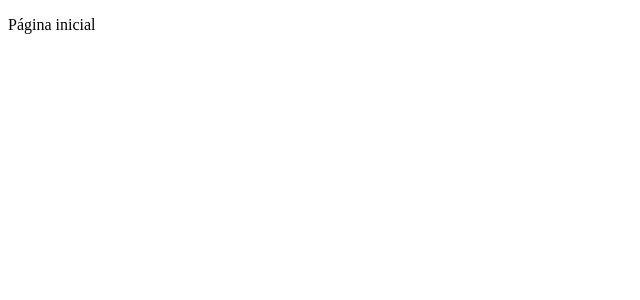
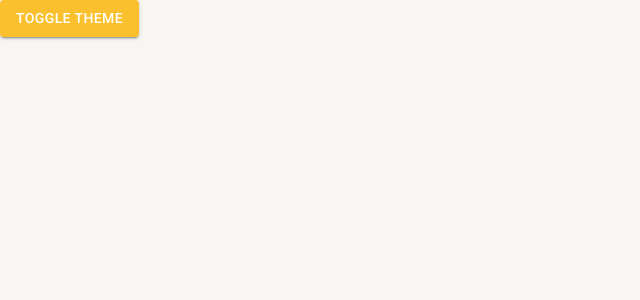
Before and after one commit to GabisPapin/dashboard, a React (Create React App) app: page /pagina-inicial in a window 1280 px wide. Shown: the top 300 px of the page, without its empty margins (0-640 px from the left). Built offline with nearby package versions, Linux system fonts and the light colour scheme.

Commit message:
feat: adição de tema escuro e troca de tema

```diff
--- /dev/null
+++ b/src/index.css
@@ -0,0 +1,5 @@
+body {
+  margin: 0;
+  padding: 0;
+  position: fixed;
+}
--- a/src/index.tsx
+++ b/src/index.tsx
@@ -1,5 +1,6 @@
 import React from 'react';
 import ReactDOM from 'react-dom/client';
+import './index.css';
 import { App } from './App';
 
 const root = ReactDOM.createRoot(
--- a/src/routes/index.tsx
+++ b/src/routes/index.tsx
@@ -1,10 +1,14 @@
 import { Routes, Route, Navigate } from 'react-router-dom';
+import { Button } from '@mui/material';
+
+import { useAppThemeContext } from '../shared/contexts/ThemeContext';
 
 export const AppRoutes = () => {
+  const { toggleTheme } = useAppThemeContext();
 
   return (
     <Routes>
-      <Route path="/pagina-inicial" element={<p>Página inicial</p>} />
+      <Route path="/pagina-inicial" element={<Button variant='contained' color='primary' onClick={toggleTheme}>toggle Theme</Button>} />
 
       <Route path="*" element={<Navigate to="/pagina-inicial" />} />
     </Routes>
--- /dev/null
+++ b/src/shared/contexts/ThemeContext.tsx
@@ -0,0 +1,43 @@
+import { createContext, useCallback, useContext, useMemo, useState } from 'react';
+import { ThemeProvider } from '@mui/material';
+import { Box } from '@mui/system';
+import { DarkTheme, LightTheme } from '../themes';
+
+interface IThemeContextData {
+  themeName: 'light' | 'dark';
+  toggleTheme: () => void;
+}
+
+interface IPropsChildren {
+  children: JSX.Element;
+}
+
+const ThemeContext = createContext({} as IThemeContextData);
+
+export const useAppThemeContext = () => {
+  return useContext(ThemeContext);
+}
+
+export const AppThemeProvider = ({ children }: IPropsChildren) => {
+  const [themeName, setThemeName] = useState<'light' | 'dark'>('light');
+
+  const toggleTheme = useCallback(() => {
+    setThemeName(oldThemeName => oldThemeName === 'light' ? 'dark' : 'light');
+  }, []);
+
+  const theme = useMemo(() => {
+    if (themeName === 'light') return LightTheme;
+
+    return DarkTheme;
+  }, [themeName]);
+
+  return (
+    <ThemeContext.Provider value={{ themeName, toggleTheme }}>
+      <ThemeProvider theme={theme}>
+        <Box width="100vw" height="100vw" bgcolor={theme.palette.background.default}>
+          {children}
+        </Box>
+      </ThemeProvider>
+    </ThemeContext.Provider>
+  )
+}
--- /dev/null
+++ b/src/shared/themes/Dark.ts
@@ -0,0 +1,23 @@
+import { createTheme } from '@mui/material';
+import { yellow , cyan} from '@mui/material/colors';
+
+export const DarkTheme = createTheme({
+  palette: {
+    primary: {
+      main: yellow[700],
+      dark: yellow[800],
+      light: yellow[500],
+      contrastText: '#ffffff',
+    },
+    secondary: {
+      main: cyan[500],
+      dark: cyan[400],
+      light: cyan[300],
+      contrastText: '#ffffff',
+    },
+    background: {
+      paper: '#303134',
+      default: '#202124',
+    }
+  }
+});
--- a/src/shared/themes/index.ts
+++ b/src/shared/themes/index.ts
@@ -1 +1,2 @@
 export * from './Light';
+export * from './Dark';
```
Also changed, not shown: src/App.tsx (+3 -4 lines).
